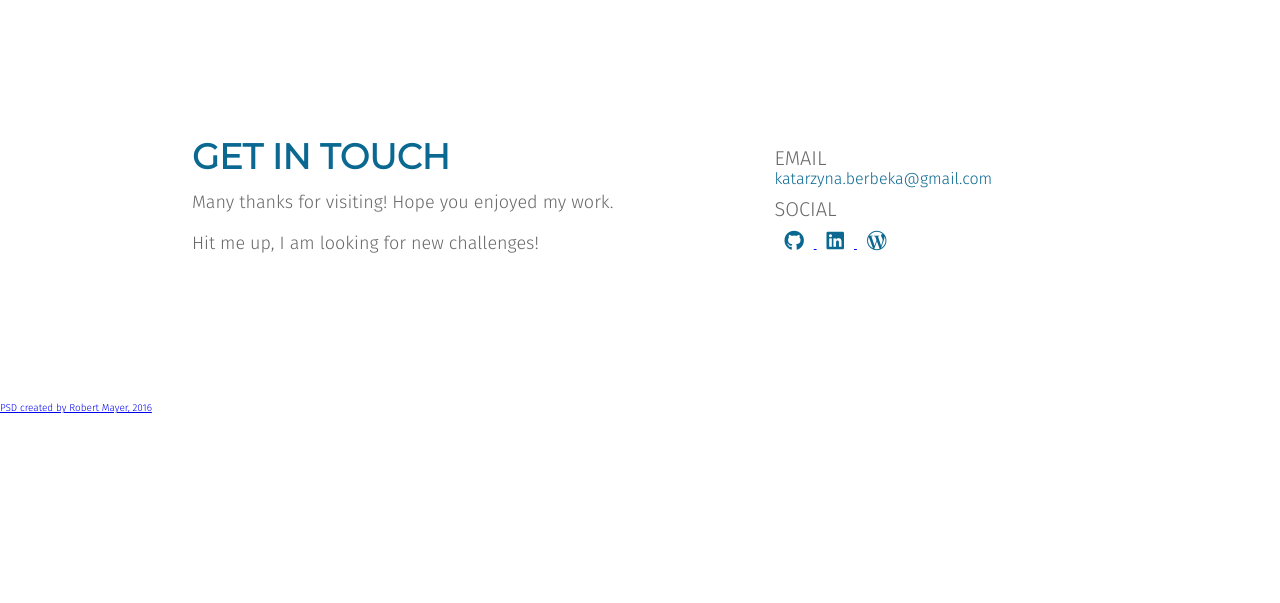
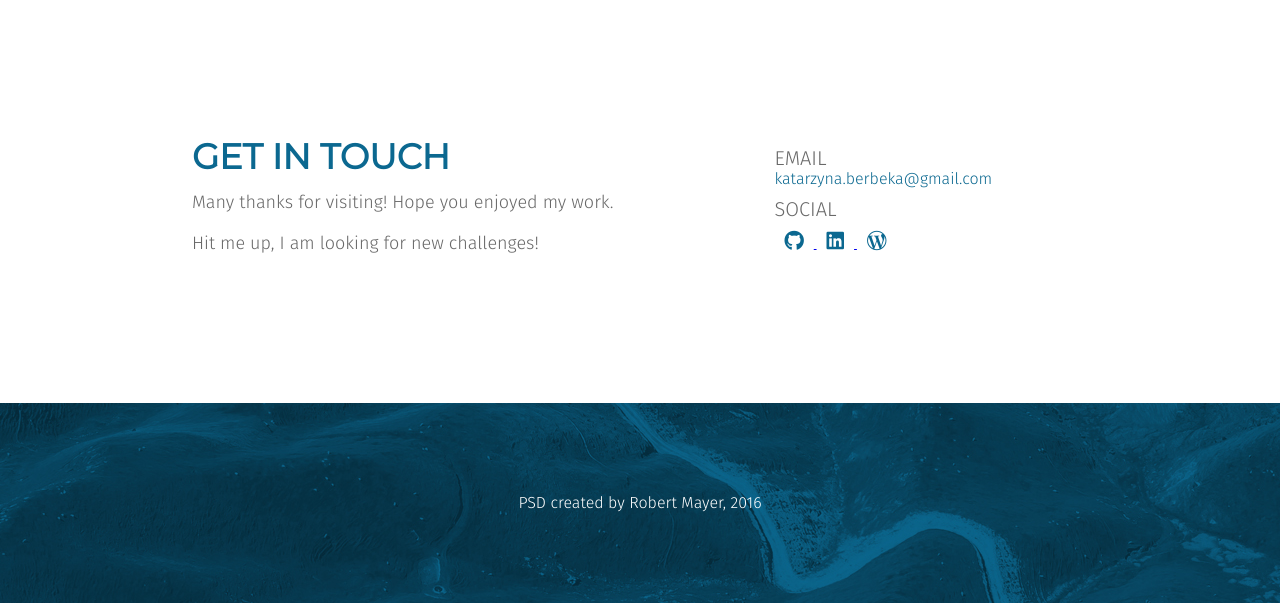
Before and after one commit to berbua/portfolio, a website: page index.html in a window 1280 px wide. Shown: the part 3439-4042 px from the top of the page. Before the commit the page ends 3854 px from the top, so only its background shows below. Drawn offline with Linux system fonts and the light colour scheme; files that its build step writes are made by us from their sources.

Commit message:
Implement Sass + BEM - footer

```diff
--- a/index.html
+++ b/index.html
@@ -302,8 +302,8 @@
     </main>
     <!--footer-->
     <footer class="footer">
-        <a href="https://www.behance.net/gallery/37961223/Free-Portfolio-PSD-Template" class="copyrights">PSD created by
-            Robert Mayer, 2016</a>
+        <a href="https://www.behance.net/gallery/37961223/Free-Portfolio-PSD-Template" class="footer__copyrights">PSD created
+            by Robert Mayer, 2016</a>
     </footer>
     <script src="script.js"></script>
 </body>
--- /dev/null
+++ b/sass/layout/_footer.scss
@@ -0,0 +1,24 @@
+.footer {
+  max-width: 1800px;
+  height: 200px;
+  background: url(../img/footer.jpg);
+  z-index: 1;
+  box-sizing: border-box;
+  display: flex;
+  flex-direction: column;
+  justify-content: center;
+
+  &__copyrights {
+    &:link,
+    &:visited {
+      font-size: $default-font-size;
+      display: block;
+      height: auto;
+      width: 50%;
+      margin: 40px auto;
+      color: $color-white;
+      text-decoration: none;
+      text-align: center;
+    }
+  }
+}
--- a/sass/main.scss
+++ b/sass/main.scss
@@ -23,6 +23,7 @@
 @import "layout/projects";
 @import "layout/photos";
 @import "layout/contact";
+@import "layout/footer";
 // @import "layout/grid";
 
 @import "pages/home";
```
Also changed, not shown: css/style.css, sass/main.css, 1 other file.
